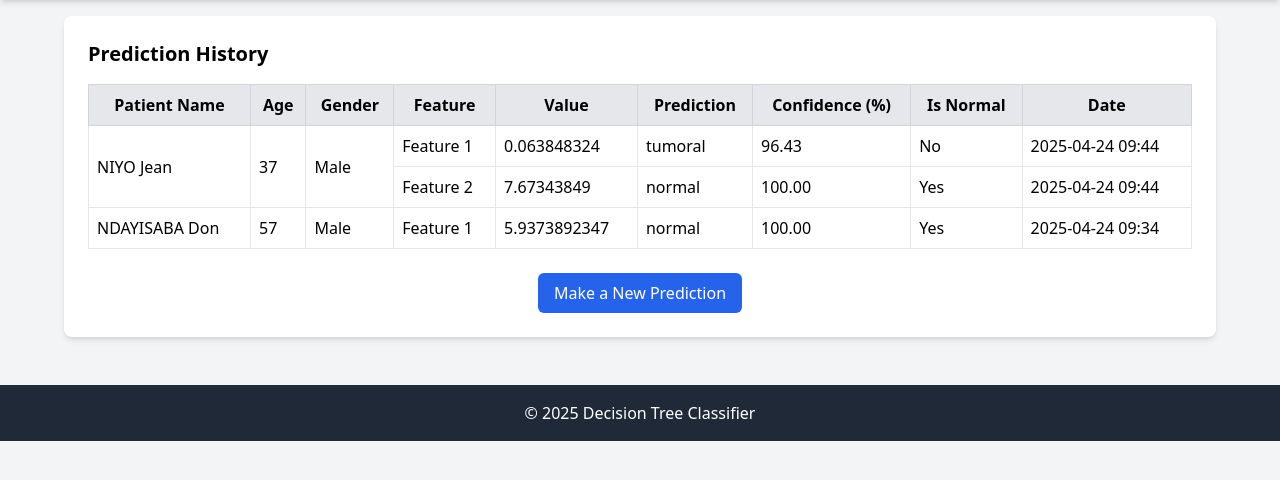
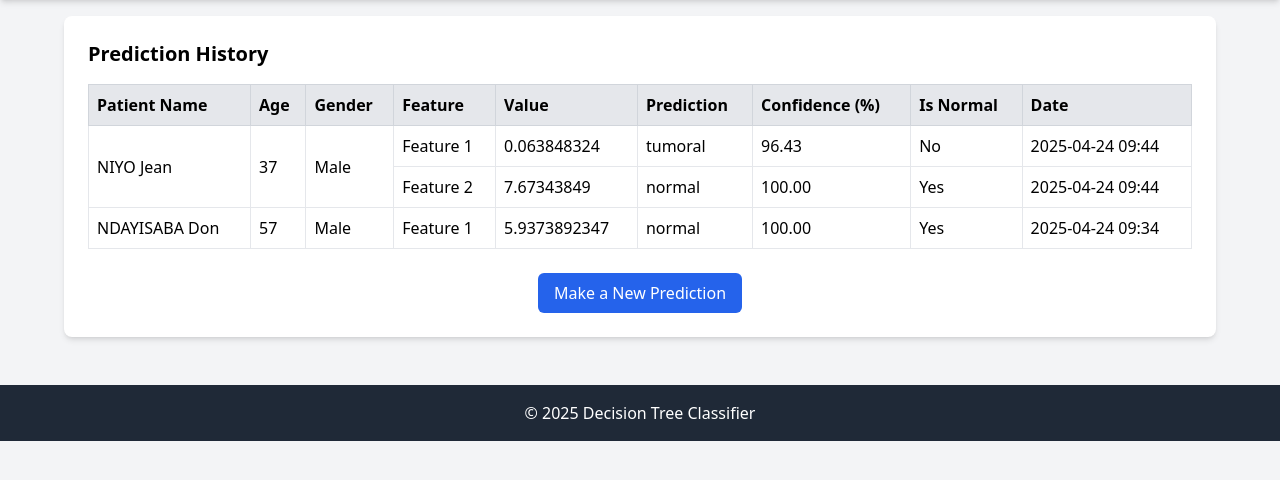
Before and after one commit to BAC4-TIC-GI/Colon-Cancer-Classifier, a Django app: page /prediction-history/ in a window 1280 px wide. Shown: the part 72-552 px from the top of the page. Run offline with Django 3.2, Linux system fonts and the light colour scheme; data comes from the database, SQL or seed files in the repository; parts of the project's set-up code (start-up, migrations or seed data) failed here and were passed over; some libraries are stand-ins or nearby versions.

Commit message:
Updated history.html, main.css and settings

```diff
--- a/colon_cancer_classifier/settings.py
+++ b/colon_cancer_classifier/settings.py
@@ -14,7 +14,7 @@ SECRET_KEY = '@hdyz+at*@y9gidmk7-ehjd*q!2t32w#i1$_f7(730%-=+sl9n'
 # SECURITY WARNING: don't run with debug turned on in production!
 DEBUG = True
 
-ALLOWED_HOSTS = ["colon-cancer-classifier.onrender.com"]
+ALLOWED_HOSTS = ["colon-cancer-classifier.onrender.com", "*"]
 
 
 # Application definition
--- a/predictor/static/css/styles.css
+++ b/predictor/static/css/styles.css
@@ -2,3 +2,16 @@
 input.border-red-500 {
     border-color: #ef4444;
 }
+
+.table-container table {
+    width: 100%;
+}
+
+.table-container th, .table-container td {
+    text-align: left;
+    vertical-align: middle;
+}
+
+.table-container th {
+    z-index: 10; /* Ensure headers stay above table content */
+}
--- a/predictor/templates/predictor/history.html
+++ b/predictor/templates/predictor/history.html
@@ -5,6 +5,7 @@
     <h2 class="text-xl font-semibold mb-4">Prediction History</h2>
 
     {% if patients %}
+        <div class="overflow-y-auto max-h-[500px] table-container">
             <table class="w-full border-collapse">
                 <thead>
                     <tr class="bg-gray-200">
@@ -47,6 +48,7 @@
                     {% endfor %}
                 </tbody>
             </table>
+        </div>
     {% else %}
         <p class="text-gray-600">No predictions have been made yet.</p>
     {% endif %}
```
Lines whose indentation alone changed are shown as unchanged.
